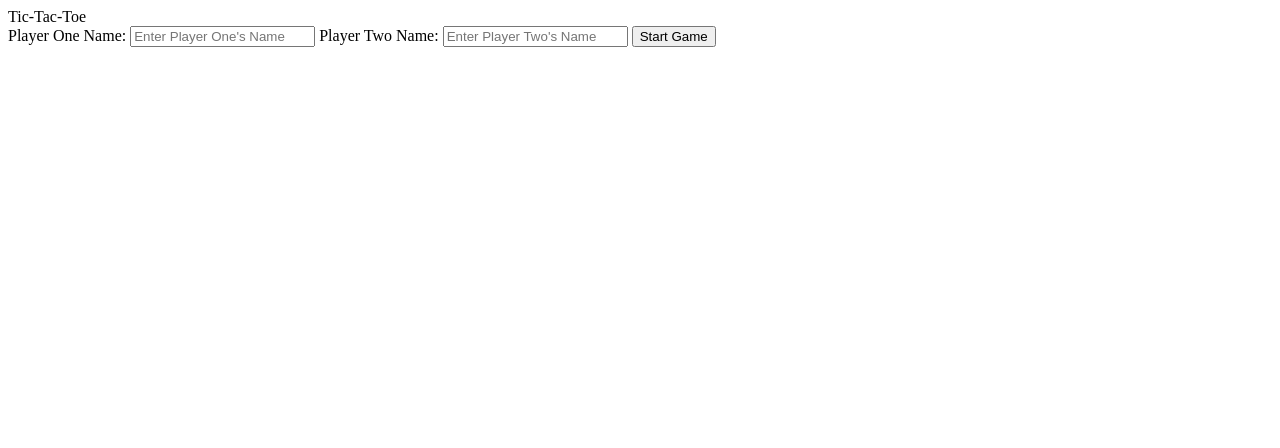
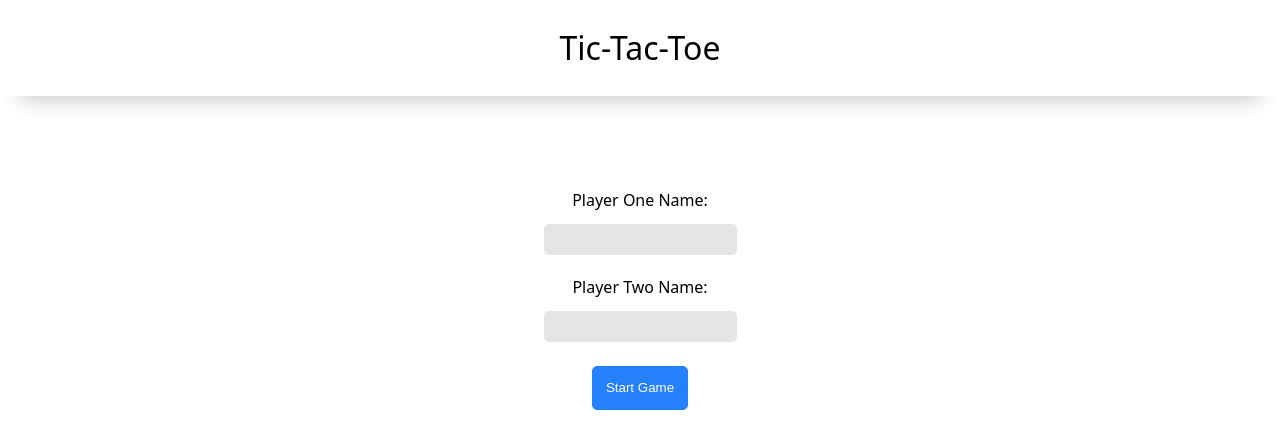
Before and after one commit to hugolyy420/tic-tac-toe, a plain HTML site: page index.html in a window 1280 px wide. Drawn offline with Linux system fonts and the light colour scheme.

Commit message:
Finish styling

```diff
--- a/index.html
+++ b/index.html
@@ -1,5 +1,6 @@
 <!DOCTYPE html>
 <html lang="en">
+
 <head>
     <meta charset="UTF-8">
     <meta name="viewport" content="width=device-width, initial-scale=1.0">
@@ -7,16 +8,17 @@
     <link rel="stylesheet" href="styles.css">
     <script src="javascript.js" defer></script>
 </head>
+
 <body>
-    <header>Tic-Tac-Toe</header>
-    <div id="intro-page">
-        <label for="player-one-name">Player One Name:</label>
-        <input type="text" id="player-one-name" placeholder="Enter Player One's Name">
-
-        <label for="player-two-name">Player Two Name:</label>
-        <input type="text" id="player-two-name" placeholder="Enter Player Two's Name">
-
-        <button id="start-button">Start Game</button>
+    <header class="header">Tic-Tac-Toe</header>
+    <div class="intro-page">
+        <div class="input-holder"> <label for="player-one-name">Player One Name:</label>
+            <input type="text" id="player-one-name">
+        </div>
+        <div class="input-holder"><label for="player-two-name">Player Two Name:</label>
+            <input type="text" id="player-two-name">
+        </div>
+        <button class="start-button">Start Game</button>
     </div>
     <div class="gameboard-container" style="display: none">
         <div class="game-board"></div>
@@ -25,4 +27,5 @@
     </div>
 
 </body>
+
 </html>
--- a/javascript.js
+++ b/javascript.js
@@ -1,6 +1,6 @@
-const gameIntro = function () {
-        const startButton = document.getElementById('start-button');
-        const introPage = document.querySelector('#intro-page');
+(function gameIntro() {
+    const startButton = document.querySelector('.start-button');
+    const introPage = document.querySelector('.intro-page');
     const gameboardContainer = document.querySelector('.gameboard-container')
     const playerOneNameInput = document.getElementById('player-one-name');
     const playerTwoNameInput = document.getElementById('player-two-name');
@@ -8,17 +8,18 @@ const gameIntro = function () {
     startButton.addEventListener('click', function () {
         const playerOneName = playerOneNameInput.value.trim();
         const playerTwoName = playerTwoNameInput.value.trim();
+        console.log(playerOneName);
 
         introPage.style.display = 'none';
 
         // Display game board
-        gameboardContainer.style.display = 'block';
+        gameboardContainer.style.display = '';
 
         game.changePlayersName(playerOneName, playerTwoName);
         displayBoard.announce(`${game.getActivePlayer().name}'s turn.`);
     })
 
-};
+})();
 
 const gameboardDisplay = () => {
 
@@ -43,7 +44,7 @@ const gameboardDisplay = () => {
         gameboardDisplay.addEventListener('click', handleCellClick);
     }
 
-    function resetGameboard () {
+    function resetGameboard() {
         gameboardInstance.resetBoard();
         resetCellDisplay();
         announce(`${game.getActivePlayer().name}'s turn.`);
@@ -162,8 +163,14 @@ function GameController(playerOneName = "Player One",
     let activePlayer = players[0];
 
     const changePlayersName = (playerOne, playerTwo) => {
+        if (playerOne == "" || playerTwo == "") {
+            players[0].name = "Player One";
+            players[1].name = "Player Two";
+        } else {
             players[0].name = playerOne;
             players[1].name = playerTwo;
+        }
+
     };
 
     const switchPlayerTurn = () => {
@@ -172,24 +179,27 @@ function GameController(playerOneName = "Player One",
 
     const getActivePlayer = () => activePlayer;
 
-    // const printNewRound = () => {
-    //     gameboardInstance.printBoard();
-    //     displayBoard.announce(`${getActivePlayer().name}'s turn.`);
-    // };
-
     const checkWinAndTie = () => {
         // Check rows, columns, and diagonals for a win
+        // Check rows
         for (let i = 0; i < 3; i++) {
-            // Check rows and columns
             if (
                 (board[i][0].getValue() === board[i][1].getValue() &&
                     board[i][1].getValue() === board[i][2].getValue() &&
-                    board[i][0].getValue() !== '') || // Check rows
-                (board[0][i].getValue() === board[1][i].getValue() &&
-                    board[1][i].getValue() === board[2][i].getValue() &&
-                    board[0][i].getValue() !== '') // Check columns
+                    board[i][0].getValue() !== '')
             ) {
-                return board[i][0].getValue(); // Return the winning value
+                return board[i][0].getValue(); // Return the winning value from the first cell of the row
+            }
+        }
+
+        // Check columns
+        for (let j = 0; j < 3; j++) {
+            if (
+                (board[0][j].getValue() === board[1][j].getValue() &&
+                    board[1][j].getValue() === board[2][j].getValue() &&
+                    board[0][j].getValue() !== '')
+            ) {
+                return board[0][j].getValue(); // Return the winning value from the first cell of the column
             }
         }
 
@@ -222,11 +232,11 @@ function GameController(playerOneName = "Player One",
         return isTie ? 'tie' : null;
     };
 
-    const announceGameEnd = () =>  {
+    const announceGameEnd = () => {
         gameEnded = true;
     }
 
-    const announceGameStart = () =>  {
+    const announceGameStart = () => {
         gameEnded = false;
     }
 
@@ -276,7 +286,6 @@ function GameController(playerOneName = "Player One",
     };
 }
 
-gameIntro();
 const displayBoard = gameboardDisplay();
 const gameboardInstance = Gameboard();
 const game = GameController();
--- a/styles.css
+++ b/styles.css
@@ -1,11 +1,107 @@
+html, body, div, span, applet, object, iframe,
+h1, h2, h3, h4, h5, h6, p, blockquote, pre,
+a, abbr, acronym, address, big, cite, code,
+del, dfn, em, img, ins, kbd, q, s, samp,
+small, strike, strong, sub, sup, tt, var,
+b, u, i, center,
+dl, dt, dd, ol, ul, li,
+fieldset, form, label, legend,
+table, caption, tbody, tfoot, thead, tr, th, td,
+article, aside, canvas, details, embed,
+figure, figcaption, footer, header, hgroup,
+menu, nav, output, ruby, section, summary,
+time, mark, audio, video {
+	margin: 0;
+	padding: 0;
+	border: 0;
+	font-size: 100%;
+	font: inherit;
+	vertical-align: baseline;
+}
+/* HTML5 display-role reset for older browsers */
+article, aside, details, figcaption, figure,
+footer, header, hgroup, menu, nav, section {
+	display: block;
+}
+body {
+	line-height: 1;
+    font-family: system-ui, "Segoe UI", Roboto, Helvetica, Arial, sans-serif, "Apple Color Emoji", "Segoe UI Emoji", "Segoe UI Symbol";
+    min-height: 100vh;
+    display: flex;
+    flex-direction: column;
+    gap: 6rem;
+}
+
+.header {
+    font-size: 2rem;
+    padding: 1em;
+    text-align: center;
+    background-color: #fff;
+    box-shadow: 0px 25px 20px -20px rgba(0, 0, 0, 0.2);
+}
+
+.intro-page {
+    text-align: center;
+    display: flex;
+    flex-direction: column;
+    align-items: center;
+    gap: 1.5rem;
+}
+
+.input-holder {
+    display: flex;
+    flex-direction: column;
+    gap: 1rem;
+}
+
+input[type="text"] {
+    padding: 0.5rem;
+    border: none;
+    background-color: #e5e5e5;
+    border-radius: 5px;
+    outline: none;
+}
+
+.start-button,
+.restart-button {
+    border: 1px solid #2481fa;
+    padding: 1em;
+    border-radius: 5px;
+    background-color: #2481fa;
+    color: #fff;
+    transition: 0.3s;
+}
+
+.start-button:hover,
+.restart-button:hover {
+    background-color: #fff;
+    color:#2481fa;
+    border: 1px solid #2481fa;
+}
+
  .cell {
-    border: 1px solid;
     height: 100px;
+    background-color: #e5e5e5;
+    display: flex;
+    align-items: center;
+    justify-content: center;
+    font-size: 5rem;
+    border-radius: 5px;
+ }
+
+ .cell:hover {
+    background-color: #bbbbbb;
  }
 
  .game-board {
     display: grid;
+    gap: 0.5rem;
     grid-template-columns: repeat(3, 100px);
-    width: 300px;
-    margin: 0 auto;
  }
+
+ .gameboard-container {
+    display: flex;
+    flex-direction: column;
+    align-items: center;
+    gap: 1rem;
+ }
```
Lines whose indentation alone changed are shown as unchanged.
